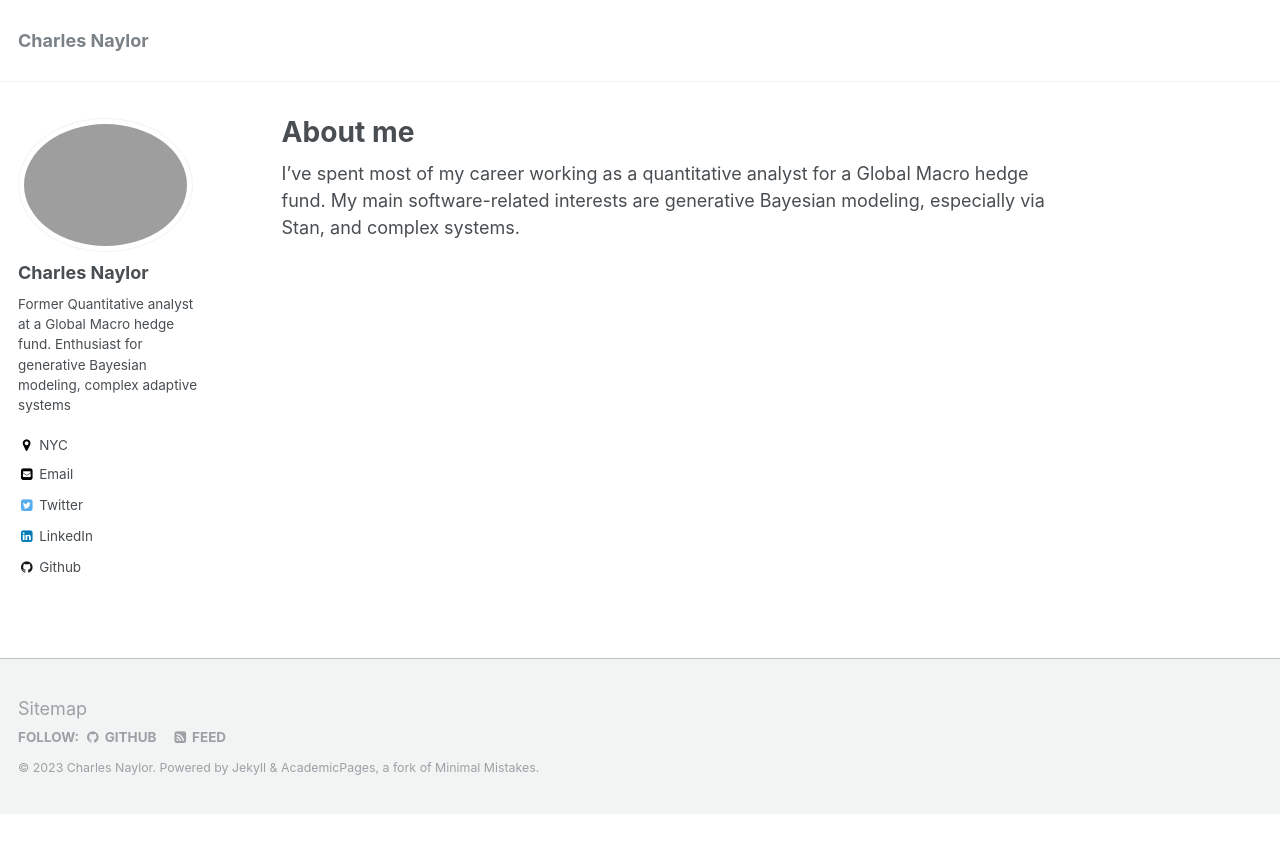
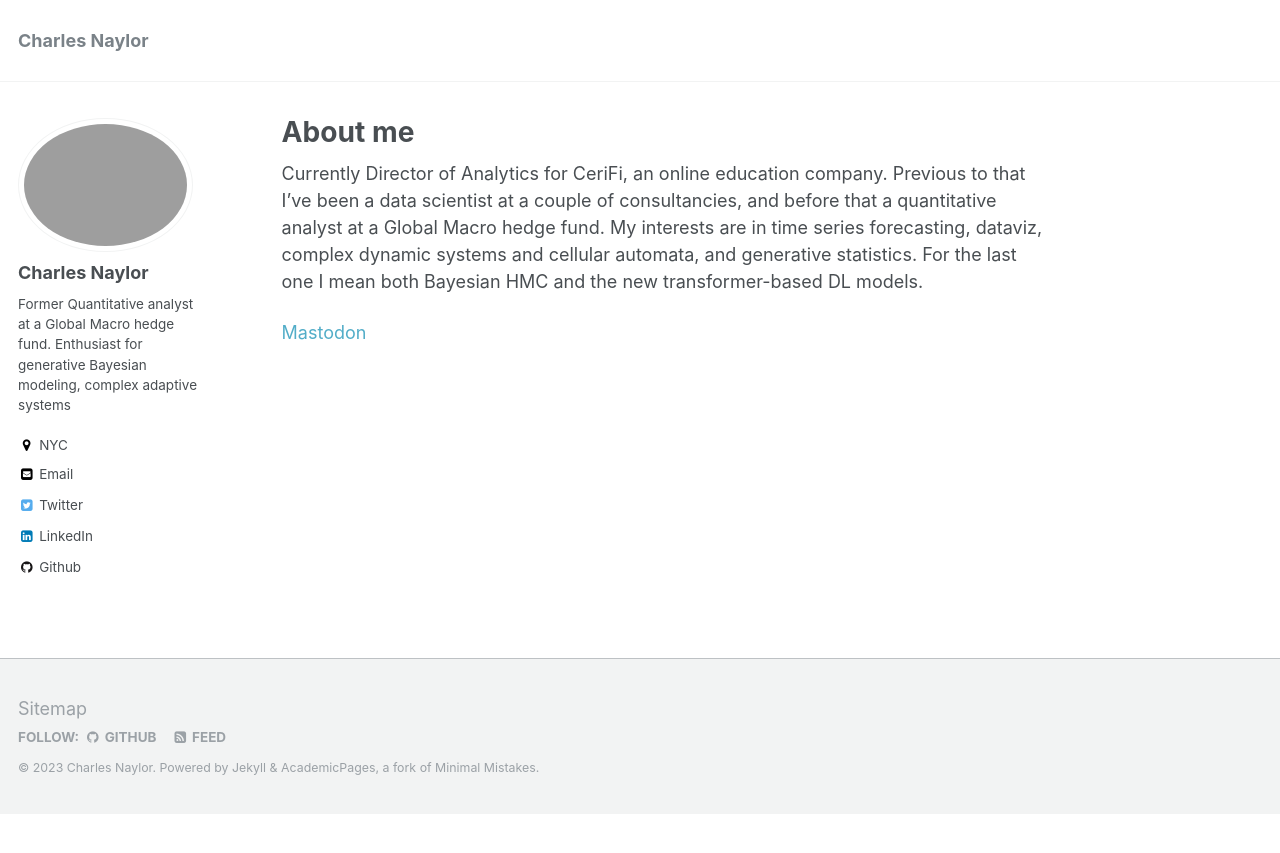
Before and after one commit to CharlesNaylor/CharlesNaylor.github.io, a Jekyll site: the page built from _pages/about.md, in a window 1280 px wide. Shown: the top 853 px of the page. Built offline with Jekyll 4.4.1, drawn with Linux system fonts in a browser that asks for light colours.

Commit message:
Update about.md

```diff
--- a/_pages/about.md
+++ b/_pages/about.md
@@ -8,4 +8,6 @@ redirect_from:
   - /about.html
 ---
 
-I've spent most of my career working as a quantitative analyst for a Global Macro hedge fund. My main software-related interests are generative Bayesian modeling, especially via Stan, and complex systems.
+Currently Director of Analytics for CeriFi, an online education company. Previous to that I've been a data scientist at a couple of consultancies, and before that a quantitative analyst at a Global Macro hedge fund. My interests are in time series forecasting, dataviz, complex dynamic systems and cellular automata, and generative statistics. For the last one I mean both Bayesian HMC and the new transformer-based DL models.
+
+<a rel="me" href="https://bayes.club/@charlesnaylor">Mastodon</a>
```
